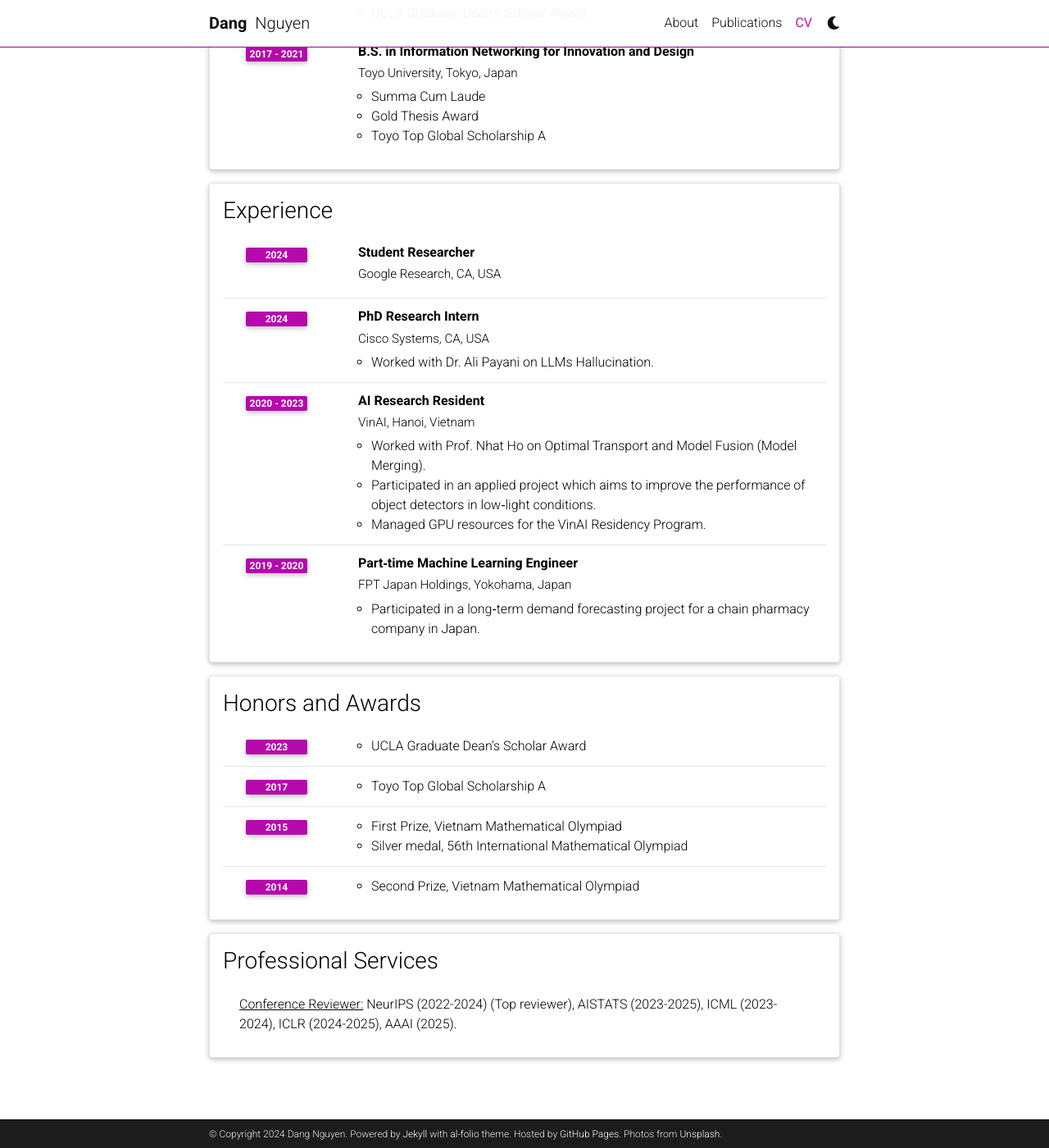
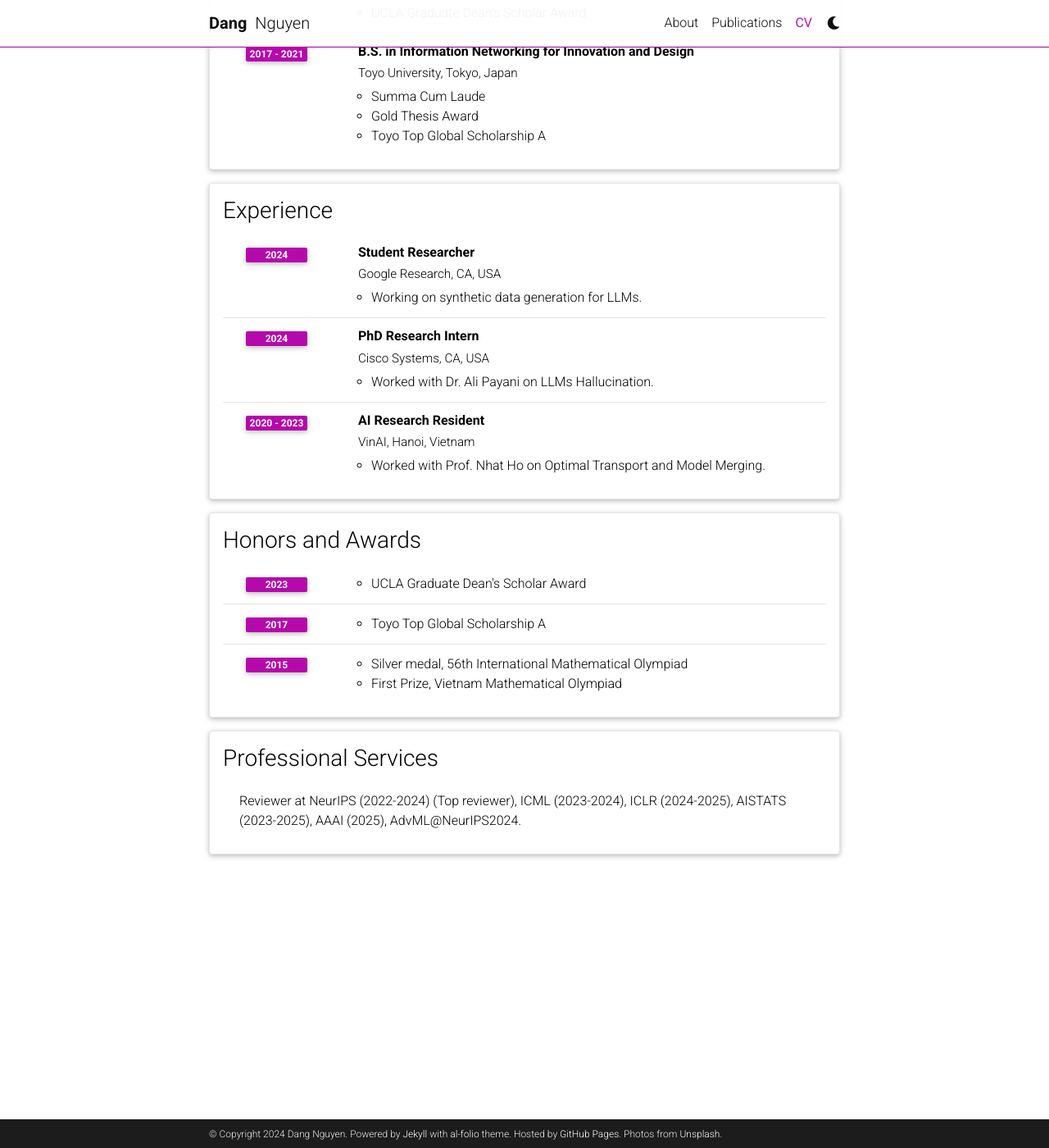
Before and after one commit to hsgser/hsgser.github.io, a Jekyll site: the page built from _pages/cv.md, in a window 1280 px wide and 1400 px high, scrolled down 333 px. Shown: the whole window at 82% size. Built offline with Jekyll 4.4.1, drawn with Linux system fonts in a browser that asks for light colours; full-size pictures stand in for the smaller copies a plugin makes; comment, search, counter and statistics services are not loaded; a style sheet for code colours, icons or effects is not loaded.

Commit message:
Update CV

```diff
--- a/_data/cv.yml
+++ b/_data/cv.yml
@@ -20,6 +20,8 @@
   contents:
     - title: Student Researcher
       institution: Google Research, CA, USA
+      description:
+        - Working on synthetic data generation for LLMs.
       year: 2024
     - title: PhD Research Intern
       institution: Cisco Systems, CA, USA
@@ -30,14 +32,12 @@
       institution: VinAI, Hanoi, Vietnam
       year: 2020 - 2023
       description:
-        - Worked with Prof. Nhat Ho on Optimal Transport and Model Fusion (Model Merging).
-        - Participated in an applied project which aims to improve the performance of object detectors in low‑light conditions.
-        - Managed GPU resources for the VinAI Residency Program.
-    - title: Part‑time Machine Learning Engineer
-      institution: FPT Japan Holdings, Yokohama, Japan
-      year: 2019 - 2020
-      description:
-        - Participated in a long‑term demand forecasting project for a chain pharmacy company in Japan.
+        - Worked with Prof. Nhat Ho on Optimal Transport and Model Merging.
+    # - title: Part‑time Machine Learning Engineer
+    #   institution: FPT Japan Holdings, Yokohama, Japan
+    #   year: 2019 - 2020
+    #   description:
+    #     - Participated in a long‑term demand forecasting project for a chain pharmacy company in Japan.
 
 - title: Honors and Awards
   type: time_table
@@ -50,13 +50,13 @@
         - Toyo Top Global Scholarship A
     - year: 2015
       items:
+        - Silver medal, 56th International Mathematical Olympiad
         - First Prize, Vietnam Mathematical Olympiad
-        - Silver medal, 56th International Mathematical Olympiad
-    - year: 2014
-      items:
-        - Second Prize, Vietnam Mathematical Olympiad
+    # - year: 2014
+    #   items:
+    #     - Second Prize, Vietnam Mathematical Olympiad
 
 - title: Professional Services
   type: list
   contents:
-    - <u>Conference Reviewer:</u> NeurIPS (2022-2024) (Top reviewer), AISTATS (2023-2025), ICML (2023-2024), ICLR (2024-2025), AAAI (2025).
+    - Reviewer at NeurIPS (2022-2024) (Top reviewer), ICML (2023-2024), ICLR (2024-2025), AISTATS (2023-2025), AAAI (2025), AdvML@NeurIPS2024.
```
Also changed, not shown: _pages/about.md (+1 -1 lines), 1 other file.
